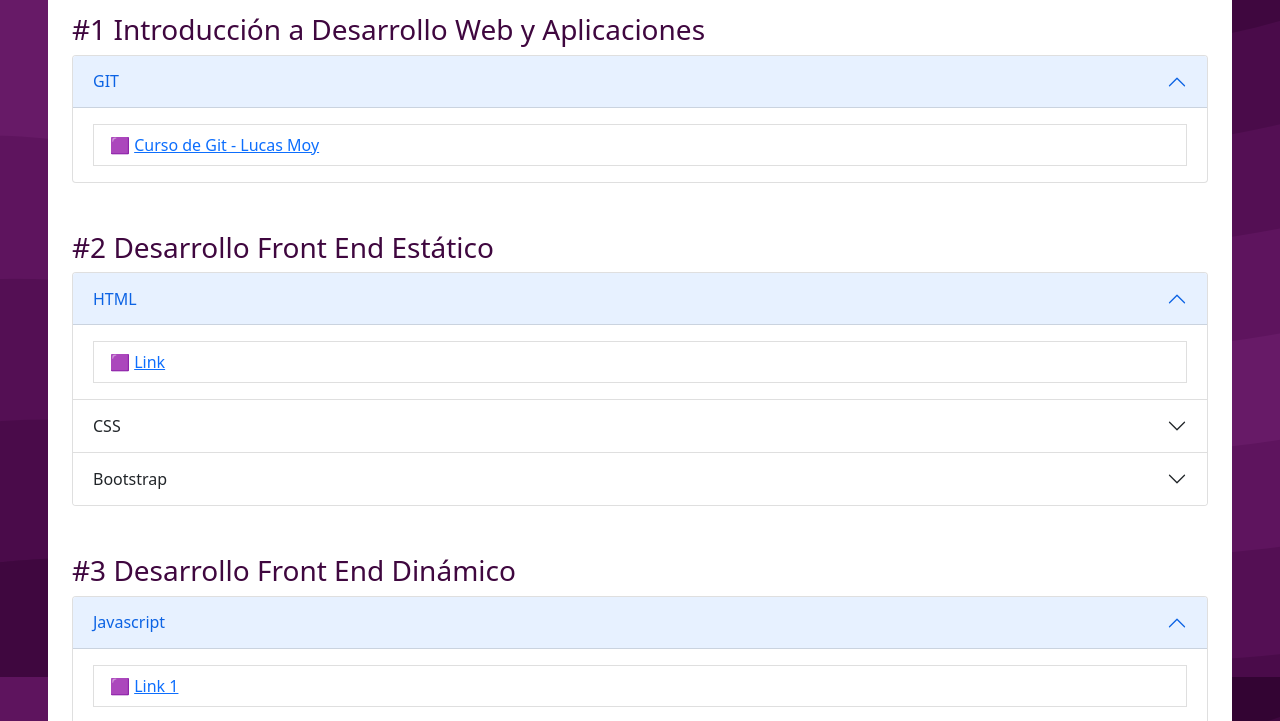
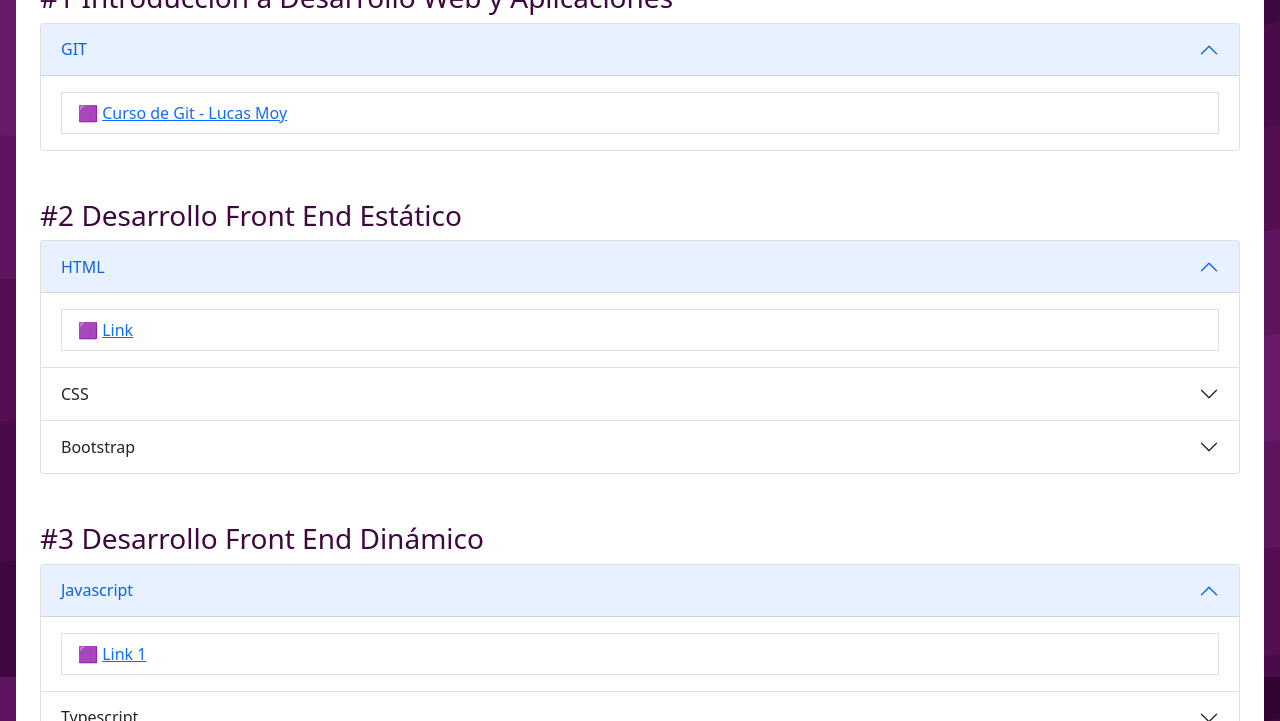
Before and after one commit to diegolu7/Recursos, a plain HTML site: page index.html in a window 1280 px wide. Shown: the part 123-844 px from the top of the page. Drawn offline with nearby package versions, Linux system fonts and the light colour scheme.

Commit message:
Update index.html

```diff
--- a/index.html
+++ b/index.html
@@ -12,7 +12,7 @@
 </head>
 
 <body>
-  <main class="container-fluid p-5">
+  <main class="container-fluid p-3">
     <h1 class="my-2">Recursos Argentina Programa 2022</h1>
     <!-- #1 TEMA -->
     <div class="container-fluid p-4 bg-white">
```
